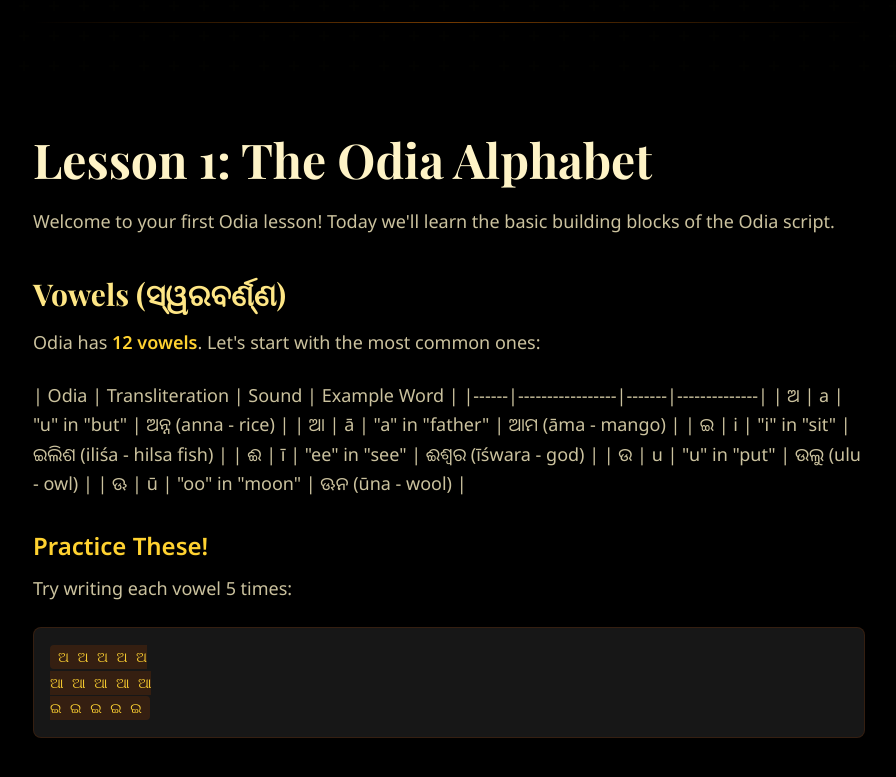
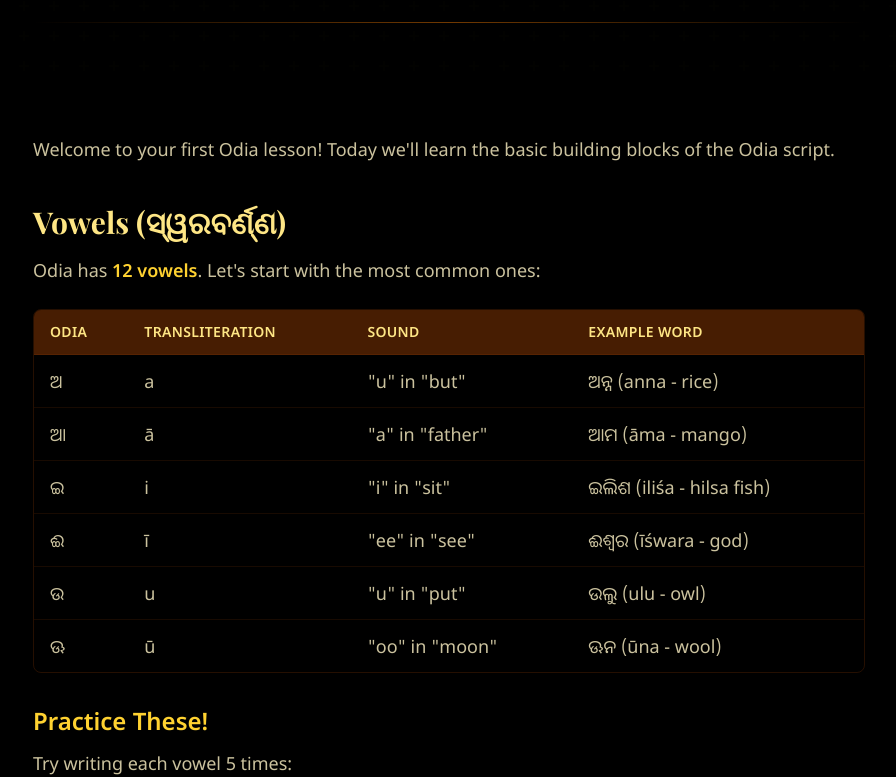
Before and after one commit to theluckiestsoul/Odiapedia, a Next.js app: page /learn/alphabet in a window 1280 px wide. Shown: the part 380-1157 px from the top of the page, without its empty margins (191-1087 px from the left). Built offline with nearby package versions, Linux system fonts and the light colour scheme; no server answers.

Commit message:
fix: proper markdown table rendering and header cleanup

```diff
--- a/content/learn/alphabet.mdx
+++ b/content/learn/alphabet.mdx
@@ -5,11 +5,10 @@ lesson: 1
 nextLesson: "numbers"
 ---
 
-# Lesson 1: The Odia Alphabet
-
 Welcome to your first Odia lesson! Today we'll learn the basic building blocks of the Odia script.
 
 ## Vowels (ସ୍ୱରବର୍ଣ୍ଣ)
+
 
 Odia has **12 vowels**. Let's start with the most common ones:
 
--- a/content/learn/greetings.mdx
+++ b/content/learn/greetings.mdx
@@ -5,8 +5,6 @@ lesson: 3
 prevLesson: "numbers"
 nextLesson: "phrases"
 ---
-
-# Lesson 3: Essential Greetings
 
 Greetings are the foundation of any conversation. Let's learn how to say hello, goodbye, and be polite in Odia!
 
--- a/content/learn/numbers.mdx
+++ b/content/learn/numbers.mdx
@@ -5,8 +5,6 @@ lesson: 2
 prevLesson: "alphabet"
 nextLesson: "greetings"
 ---
-
-# Lesson 2: Odia Numbers
 
 Let's learn to count in Odia! Numbers are essential for shopping, telling time, and everyday conversations.
 
--- a/content/learn/phrases.mdx
+++ b/content/learn/phrases.mdx
@@ -4,8 +4,6 @@ description: "Learn practical Odia phrases for daily life - shopping, eating, di
 lesson: 4
 prevLesson: "greetings"
 ---
-
-# Lesson 4: Everyday Phrases
 
 Now let's learn phrases you'll use in real life - at shops, restaurants, and when asking for directions.
 
--- a/mdx-components.tsx
+++ b/mdx-components.tsx
@@ -89,7 +89,7 @@ export function useMDXComponents(components: MDXComponents): MDXComponents {
             </code>
         ),
         pre: ({ children }) => (
-            <pre className="bg-neutral-900 border border-amber-900/30 rounded-lg p-4 overflow-x-auto mb-6">
+            <pre className="bg-neutral-900 border border-amber-900/30 rounded-lg p-6 overflow-x-auto mb-6 text-amber-100/90 font-mono text-lg leading-relaxed">
                 {children}
             </pre>
         ),
@@ -113,19 +113,28 @@ export function useMDXComponents(components: MDXComponents): MDXComponents {
             <em className="text-amber-200/90 italic">{children}</em>
         ),
 
-        // Table
+        // Table - all elements needed for proper rendering
         table: ({ children }) => (
-            <div className="overflow-x-auto mb-6">
-                <table className="w-full border-collapse">{children}</table>
+            <div className="overflow-x-auto mb-8 rounded-lg border border-amber-900/30">
+                <table className="w-full border-collapse min-w-full">{children}</table>
             </div>
         ),
+        thead: ({ children }) => (
+            <thead className="bg-amber-900/40">{children}</thead>
+        ),
+        tbody: ({ children }) => (
+            <tbody className="divide-y divide-amber-900/20">{children}</tbody>
+        ),
+        tr: ({ children }) => (
+            <tr className="hover:bg-amber-900/10 transition-colors">{children}</tr>
+        ),
         th: ({ children }) => (
-            <th className="bg-amber-900/30 text-amber-200 font-semibold px-4 py-3 text-left border border-amber-900/30">
+            <th className="bg-amber-900/30 text-amber-200 font-semibold px-4 py-3 text-left border-b border-amber-900/30 text-sm uppercase tracking-wide">
                 {children}
             </th>
         ),
         td: ({ children }) => (
-            <td className="text-amber-100/80 px-4 py-3 border border-amber-900/30">
+            <td className="text-amber-100/80 px-4 py-3 text-lg odia-text">
                 {children}
             </td>
         ),
--- a/package.json
+++ b/package.json
@@ -17,7 +17,8 @@
     "next-mdx-remote": "^5.0.0",
     "react": "19.2.3",
     "react-dom": "19.2.3",
-    "react-leaflet": "^5.0.0"
+    "react-leaflet": "^5.0.0",
+    "remark-gfm": "^4.0.1"
   },
   "devDependencies": {
     "@tailwindcss/postcss": "^4",
--- a/src/app/learn/[slug]/page.tsx
+++ b/src/app/learn/[slug]/page.tsx
@@ -1,3 +1,4 @@
+import remarkGfm from "remark-gfm";
 import { Metadata } from "next";
 import { notFound } from "next/navigation";
 import Link from "next/link";
@@ -134,7 +135,15 @@ export default async function LessonPage({
 
                 <div className="relative z-10 max-w-4xl mx-auto px-4 sm:px-6 lg:px-8">
                     <div className="prose prose-invert prose-amber max-w-none">
-                        <MDXRemote source={lesson.content} components={components} />
+                        <MDXRemote
+                            source={lesson.content}
+                            components={components}
+                            options={{
+                                mdxOptions: {
+                                    remarkPlugins: [remarkGfm],
+                                }
+                            }}
+                        />
                     </div>
                 </div>
             </article>
```
Also changed, not shown: 1 other file (tests, documents, lock files or other folders).
